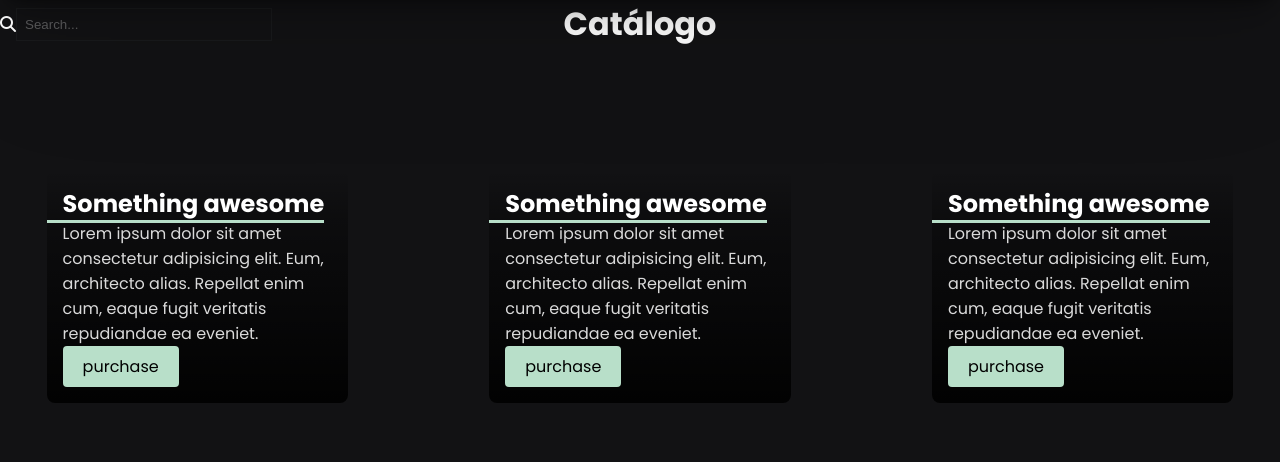
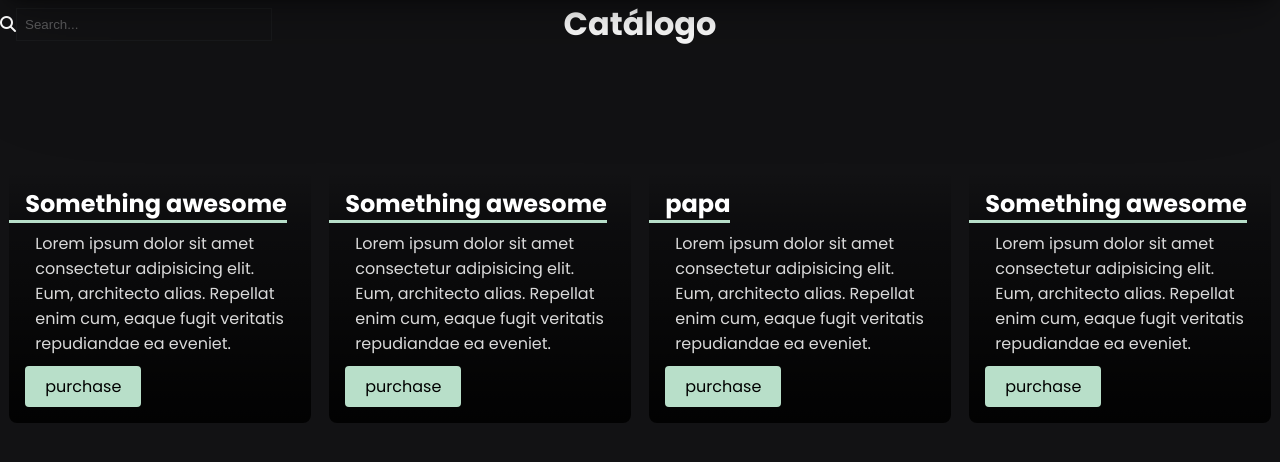
Before and after one commit to Omnitus2022/Proyecto-Omnitus, a PHP site: page /catalogo.php in a window 1280 px wide. Shown: the part 45-507 px from the top of the page. Run offline with PHP 8.4, Linux system fonts and the light colour scheme; some libraries are stand-ins or nearby versions.

Commit message:
catalogo

```diff
--- a/catalogo.php
+++ b/catalogo.php
@@ -39,6 +39,18 @@
             <div class="card">
                 <div class="cont_card">
                     <h2 class="card_title">
+                        papa
+                    </h2>
+                    <p class="card_body">
+                        Lorem ipsum dolor sit amet consectetur adipisicing elit. Eum, architecto alias. Repellat enim cum, eaque fugit veritatis repudiandae ea eveniet.
+                    </p>
+                    <a href="#" class="button_card">purchase</a>
+                </div>
+            </div>
+
+            <div class="card">
+                <div class="cont_card">
+                    <h2 class="card_title">
                         Something awesome
                     </h2>
                     <p class="card_body">
--- a/css/style.css
+++ b/css/style.css
@@ -335,8 +335,7 @@ input::placeholder {
 
 .cont_wrapper {
   display: grid;
-  gap: 3rem;
-  grid-template-columns: [x0] 1fr [x1] 1fr [x2] 1fr [x3];
+  grid-template-columns: [x0] 1fr [x1] 1fr [x2] 1fr [x3] 1fr [x4];
   background-color: var(--backgroundColor);
   justify-items: center;
 }
@@ -369,6 +368,7 @@ input::placeholder {
 
 .card_body {
   color: rgb(255 255 255 / 0.85);
+  margin: 10px;
 }
 
 .card_title {
--- a/js/search.js
+++ b/js/search.js
@@ -4,7 +4,7 @@ document.addEventListener("keyup", e=>{
 
         if (e.key === "Escape")e.target = ""
 
-        document.querySelectorAll(".card_title").forEach(producto =>{
+        document.querySelectorAll(".card").forEach(producto =>{
 
             producto.textContent.toLowerCase().includes(e.target.value.toLowerCase())
             ?producto.classList.remove("filtro")
```
